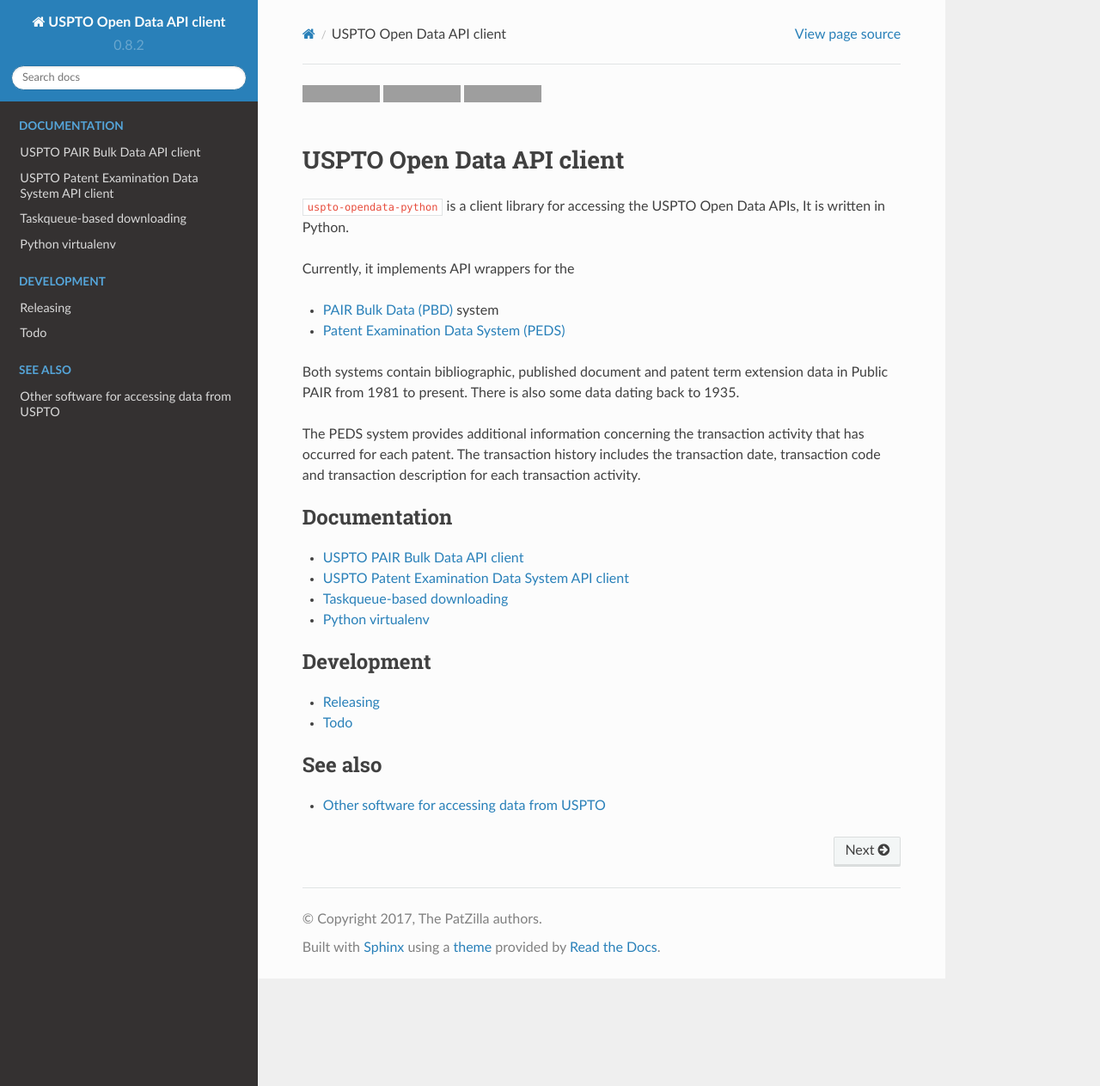
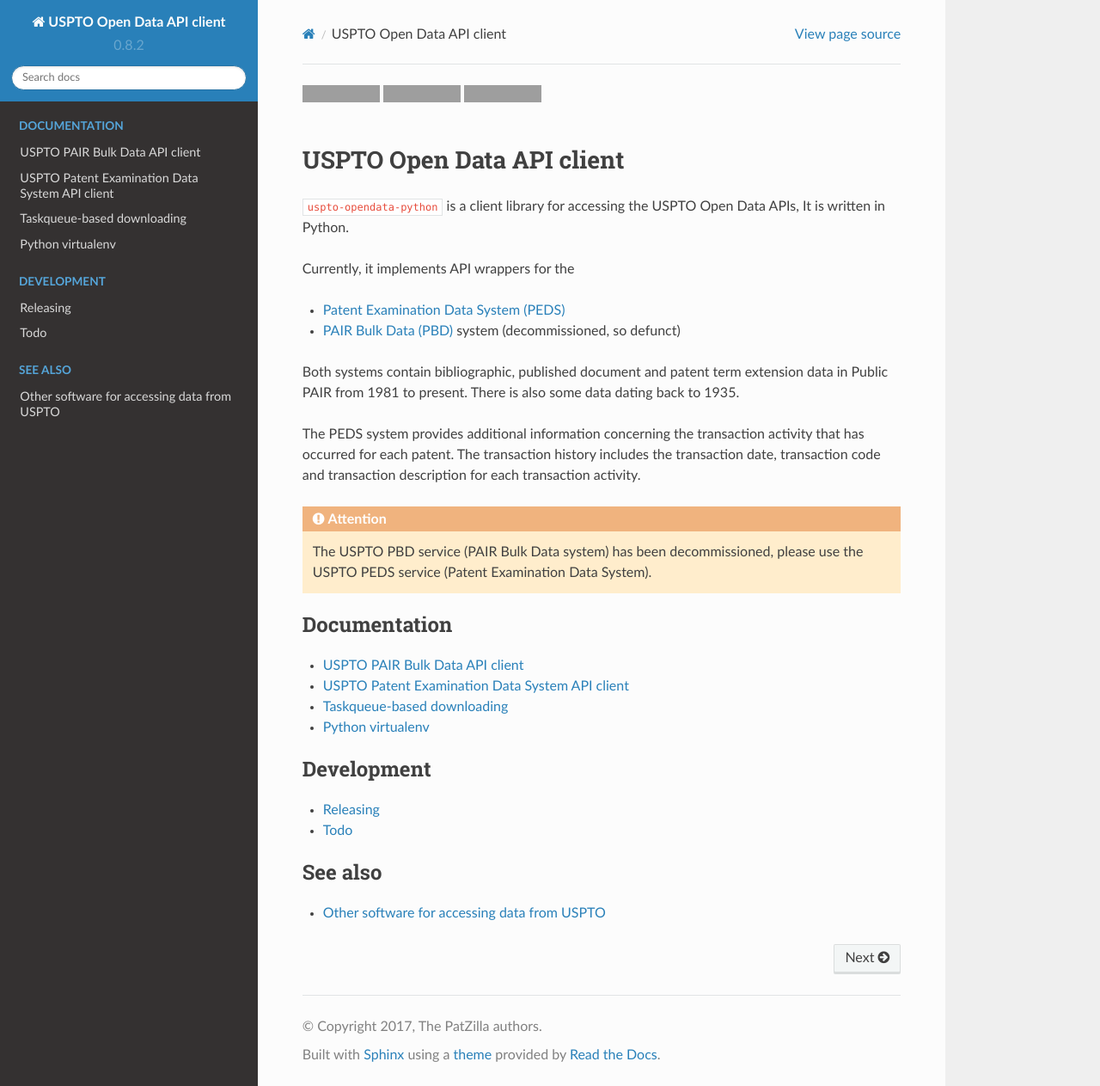
Before and after one commit to ip-tools/uspto-opendata-python, a Sphinx documentation site: the page built from docs/index.rst, in a window 1280 px wide and 1263 px high. Shown: the whole window at 86% size. Built offline with Sphinx 7.4.7 and the Read the Docs theme 2.0.0, drawn with Linux system fonts in a browser that asks for light colours; grey boxes are pictures that could not be loaded.

Commit message:
Update docs/index.rst to reflect decommissioning of the PBD system

```diff
--- a/docs/index.rst
+++ b/docs/index.rst
@@ -20,8 +20,8 @@
 
 Currently, it implements API wrappers for the
 
-- `PAIR Bulk Data (PBD)`_ system
 - `Patent Examination Data System (PEDS)`_
+- `PAIR Bulk Data (PBD)`_ system (decommissioned, so defunct)
 
 Both systems contain bibliographic, published document and patent term extension data in Public PAIR from 1981 to present.
 There is also some data dating back to 1935.
@@ -31,6 +31,11 @@
 
 .. _PAIR Bulk Data (PBD): https://pairbulkdata.uspto.gov/
 .. _Patent Examination Data System (PEDS): https://ped.uspto.gov/peds/
+
+.. attention::
+
+    The USPTO PBD service (PAIR Bulk Data system) has been decommissioned,
+    please use the USPTO PEDS service (Patent Examination Data System).
 
 
 .. toctree::
```
